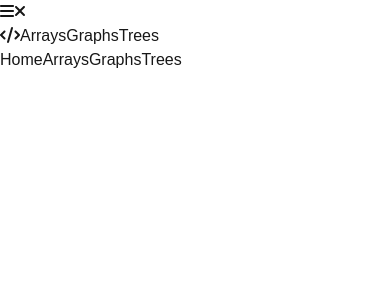
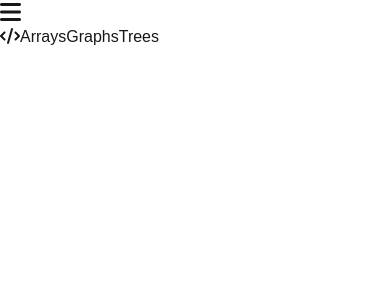
Before and after one commit to nsoliven/Algo-Visualizer, a Next.js app: page / in a window 390 px wide. Shown: the top 300 px of the page. Built offline with nearby package versions, Linux system fonts and the light colour scheme.

Commit message:
feat: added functional mobile menu

```diff
--- a/src/app/layout.tsx
+++ b/src/app/layout.tsx
@@ -16,7 +16,7 @@ const geistMono = Geist_Mono({
 });
 
 export const metadata: Metadata = {
-  title: "Create Next App",
+  title: "Algorithm Visualizer",
   description: "Generated by create next app",
 };
 
--- a/src/components/header.tsx
+++ b/src/components/header.tsx
@@ -1,16 +1,21 @@
-import React from 'react'
+"use client";
+
+import React, { useState } from 'react'
 import Link from 'next/link'
 import { FontAwesomeIcon } from "@fortawesome/react-fontawesome";
 import  { faCode, faBars, faXmark } from "@fortawesome/free-solid-svg-icons";
 
 const header = () => {
+    const [menuOpen, setMenuOpen] = useState(false);
+
     return (
         <nav className="bg-gray-800">
         <div className="mx-auto max-w-7xl px-2 sm:px-6 lg:px-8">
             <div className="relative flex h-16 items-center justify-between">
                 <div className="absolute inset-y-0 left-0 flex items-center sm:hidden">
                     {/* <!-- Mobile menu button--> */}
-                    <button type="button" className="relative inline-flex items-center justify-center rounded-md p-2 text-gray-400 hover:bg-gray-700 hover:text-white focus:ring-2 focus:ring-white focus:outline-hidden focus:ring-inset" aria-controls="mobile-menu" aria-expanded="false">
+                    {/* aria-controls binds the button to the mobile menu */}
+                    <button type="button" className="relative inline-flex items-center justify-center rounded-md p-2 text-gray-400 hover:bg-gray-700 hover:text-white focus:ring-2 focus:ring-white focus:outline-hidden focus:ring-inset" aria-controls="mobile-menu" aria-expanded={menuOpen} onClick={() => setMenuOpen(!menuOpen)}>
                     {/* Creates invisible clickable area and expands the clickable area around button */}
                     <span className="absolute -inset-0.5"></span>
                     {/* Hides text visually, but readable by screen readers  */}
@@ -19,33 +24,22 @@ const header = () => {
                         3 lines icon when menu is closed.
                         Menu open: "hidden", Menu closed: "block"
                     --> */}
-                    <FontAwesomeIcon icon={faBars}/>
-                    {/* <svg className="block size-6" fill="none" viewBox="0 0 24 24" strokeWidth="1.5" stroke="currentColor" aria-hidden="true" data-slot="icon">
-                        <path stroke-linecap="round" stroke-linejoin="round" d="M3.75 6.75h16.5M3.75 12h16.5m-16.5 5.25h16.5" />
-                    </svg> */}
+                    {!menuOpen && <FontAwesomeIcon size="xl" icon={faBars}/>}
                     {/* <!--
                         X icon when menu is open.
                         Menu open: "block", Menu closed: "hidden"
                     --> */}
-                    <FontAwesomeIcon icon={faXmark}/>
-                    {/* <svg className="hidden size-6" fill="none" viewBox="0 0 24 24" strokeWidth="1.5" stroke="currentColor" aria-hidden="true" data-slot="icon">
-                        <path stroke-linecap="round" stroke-linejoin="round" d="M6 18 18 6M6 6l12 12" />
-                    </svg> */}
+                    {menuOpen && <FontAwesomeIcon size="xl" icon={faXmark}/>}
                     </button>
                 </div>
                 <div className="flex flex-1 items-center justify-center sm:items-stretch sm:justify-start">
-                    {/* <div className="flex shrink-0 items-center"> */}
-                    {/* <img src="" alt="Logo"/> */}
-                    {/* Font Awesome Temp logo */}
-                    {/* <FontAwesomeIcon icon={faCode}/> */}
-                    {/* </div> */}
                     <div className="hidden sm:ml-6 sm:block">
                         <div className="flex space-x-6">
                             {/* <!-- Current: "bg-gray-900 text-white", Default: "text-gray-300 hover:bg-gray-700 hover:text-white" --> */}
-                            <Link href="#" className="rounded-md bg-gray-900 px-3 py-2 text-sm font-medium text-white" aria-current="page">
+                            <Link href="/" className="rounded-md bg-gray-900 px-3 py-2 text-sm font-medium text-white" aria-current="page">
                                 <FontAwesomeIcon icon={faCode}/>
                             </Link>
-                            <Link href="#" className="rounded-md px-3 py-2 text-sm font-medium text-gray-300 hover:bg-gray-700 hover:text-white">Arrays</Link>
+                            <Link href="/arrays" className="rounded-md px-3 py-2 text-sm font-medium text-gray-300 hover:bg-gray-700 hover:text-white">Arrays</Link>
                             <Link href="/graphs" className="rounded-md px-3 py-2 text-sm font-medium text-gray-300 hover:bg-gray-700 hover:text-white">Graphs</Link>
                             <Link href="/trees" className="rounded-md px-3 py-2 text-sm font-medium text-gray-300 hover:bg-gray-700 hover:text-white">Trees</Link>
                         </div>
@@ -55,6 +49,7 @@ const header = () => {
         </div>
 
         {/* <!-- Mobile menu, show/hide based on menu state. --> */}
+        {menuOpen && (
             <div className="sm:hidden" id="mobile-menu">
                 <div className="space-y-1 px-2 pt-2 pb-3">
                     {/* <!-- Current: "bg-gray-900 text-white", Default: "text-gray-300 hover:bg-gray-700 hover:text-white" --> */}
@@ -64,6 +59,7 @@ const header = () => {
                     <Link href="#" className="block rounded-md px-3 py-2 text-base font-medium text-gray-300 hover:bg-gray-700 hover:text-white">Trees</Link>
                 </div>
             </div>
+        )}
         </nav>
     )
 }
```
Also changed, not shown: src/app/arrays/page.tsx (added, +9 -0 lines), src/app/graphs/page.tsx (added), src/app/trees/page.tsx (added). Lines whose indentation alone changed are shown as unchanged.
